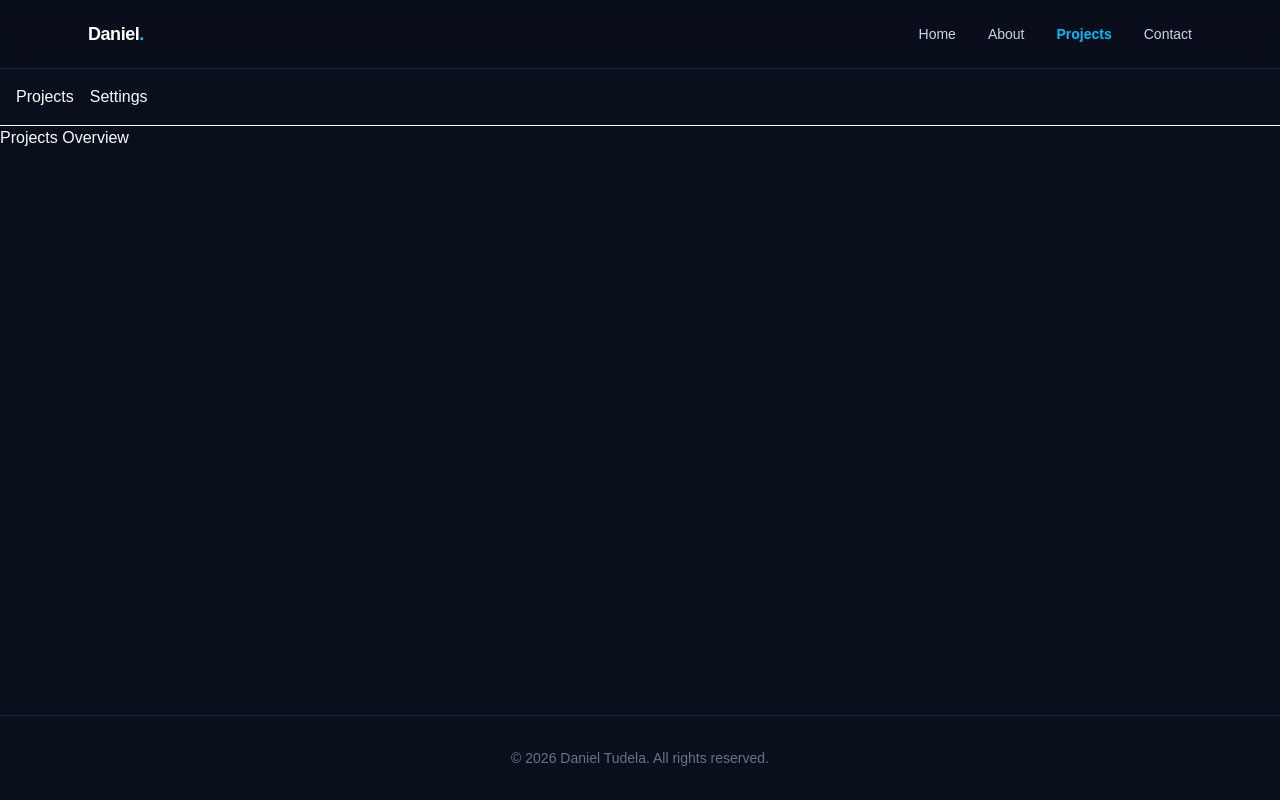
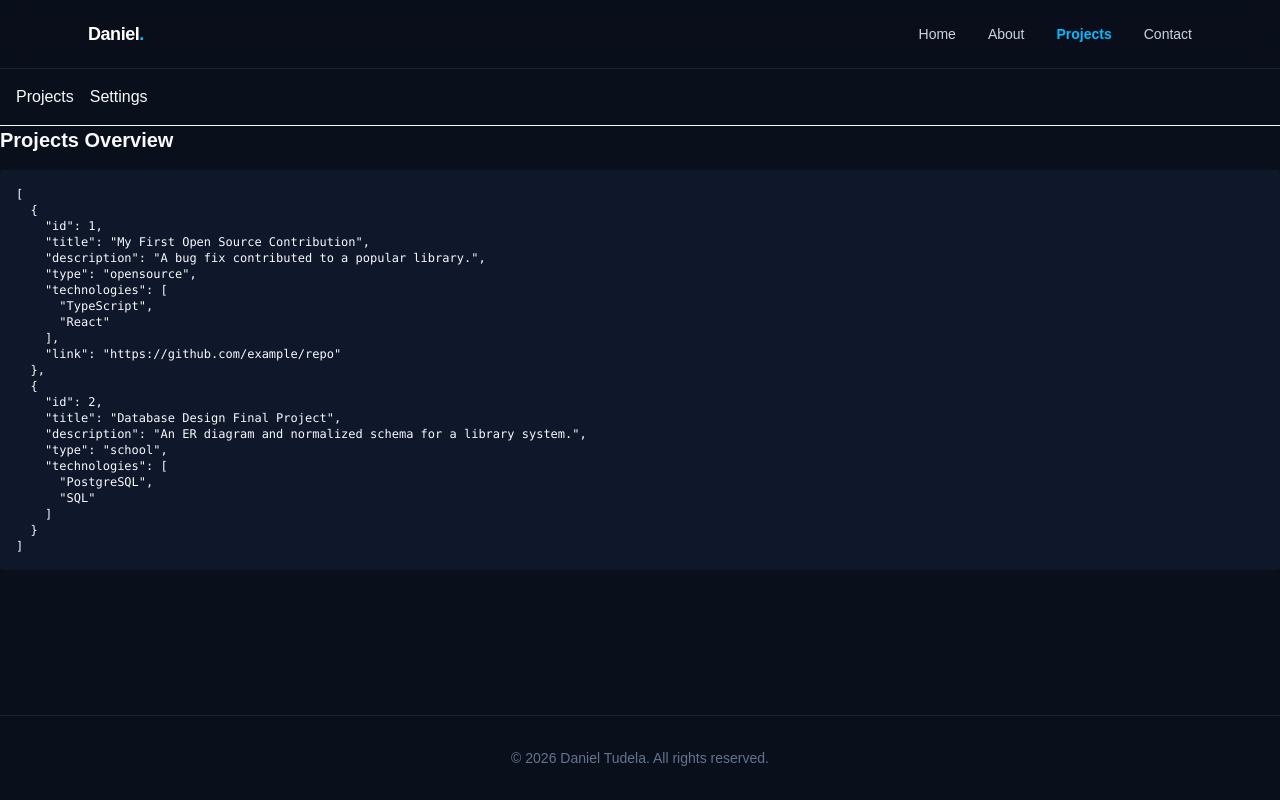
Before and after one commit to dani71296/wdd430-portfolio, a Next.js app: page /projects in a window 1280 px wide. Built offline with nearby package versions, Linux system fonts and the light colour scheme.

Commit message:
assignamentes done

```diff
--- /dev/null
+++ b/app/api/projects/[id]/route.ts
@@ -0,0 +1,33 @@
+import { NextRequest, NextResponse } from "next/server";
+import { getProjectById } from "@/lib/projects-db";
+
+export async function GET(
+    request: NextRequest,
+    { params }: { params: Promise<{ id: string }> }
+) {
+    // 1. Obtenemos el parámetro 'id' de la URL
+    const { id } = await params;
+    const numericId = Number(id);
+
+    // 2. Validación: Si el ID no es un número válido (ej. "abc")
+    if (isNaN(numericId)) {
+        return NextResponse.json(
+            { error: "Invalid ID format. Must be a number." },
+            { status: 400 }
+        );
+    }
+
+    // 3. Buscar el proyecto en la base de datos
+    const project = getProjectById(numericId);
+
+    // 4. Validación: Si no se encontró el proyecto con ese ID
+    if (!project) {
+        return NextResponse.json(
+            { error: "Project not found." },
+            { status: 404 }
+        );
+    }
+
+    // 5. Si todo está bien, devolvemos el proyecto
+    return NextResponse.json(project);
+}
--- /dev/null
+++ b/app/api/projects/route.ts
@@ -0,0 +1,14 @@
+import { NextRequest, NextResponse } from "next/server";
+import { getProjects } from "@/lib/projects-db";
+
+export async function GET(request: NextRequest) {
+    // Extraemos la URL de la petición para leer los query parameters
+    const { searchParams } = new URL(request.url);
+    const type = searchParams.get("type");
+
+    // Obtenemos los proyectos (filtrados si viene 'type', o todos si no viene)
+    const data = getProjects(type);
+
+    // Retornamos la respuesta en formato JSON
+    return NextResponse.json(data);
+}
--- a/app/projects/opensource/page.tsx
+++ b/app/projects/opensource/page.tsx
@@ -1,3 +1,22 @@
-export default function OpenSourcePage() {
-    return <h1>Open Source Projects</h1>;
+import { Project } from "@/lib/projects-db";
+
+async function getOpenSourceProjects(): Promise<Project[]> {
+    const res = await fetch("http://localhost:3000/api/projects?type=opensource", {
+        cache: "no-store",
+    });
+    if (!res.ok) throw new Error("Failed to fetch open source projects");
+    return res.json();
 }
+
+export default async function OpenSourcePage() {
+    const projects = await getOpenSourceProjects();
+
+    return (
+        <div>
+            <h1 className="text-xl font-bold mb-4">Open Source Projects</h1>
+            <pre className="bg-slate-900 p-4 rounded text-xs overflow-auto">
+                {JSON.stringify(projects, null, 2)}
+            </pre>
+        </div>
+    );
+}
--- a/app/projects/page.tsx
+++ b/app/projects/page.tsx
@@ -1,3 +1,22 @@
-export default function ProjectsPage() {
-    return <h1>Projects Overview</h1>;
+import { Project } from "@/lib/projects-db";
+
+async function getProjects(): Promise<Project[]> {
+    const res = await fetch("http://localhost:3000/api/projects", {
+        cache: "no-store",
+    });
+    if (!res.ok) throw new Error("Failed to fetch projects");
+    return res.json();
 }
+
+export default async function ProjectsPage() {
+    const projects = await getProjects();
+
+    return (
+        <div>
+            <h1 className="text-xl font-bold mb-4">Projects Overview</h1>
+            <pre className="bg-slate-900 p-4 rounded text-xs overflow-auto">
+                {JSON.stringify(projects, null, 2)}
+            </pre>
+        </div>
+    );
+}
--- a/app/projects/school/page.tsx
+++ b/app/projects/school/page.tsx
@@ -1,3 +1,22 @@
-export default function SchoolPage() {
-    return <h1>School Projects</h1>;
+import { Project } from "@/lib/projects-db";
+
+async function getSchoolProjects(): Promise<Project[]> {
+    const res = await fetch("http://localhost:3000/api/projects?type=school", {
+        cache: "no-store",
+    });
+    if (!res.ok) throw new Error("Failed to fetch school projects");
+    return res.json();
 }
+
+export default async function SchoolPage() {
+    const projects = await getSchoolProjects();
+
+    return (
+        <div>
+            <h1 className="text-xl font-bold mb-4">School Projects</h1>
+            <pre className="bg-slate-900 p-4 rounded text-xs overflow-auto">
+                {JSON.stringify(projects, null, 2)}
+            </pre>
+        </div>
+    );
+}
--- /dev/null
+++ b/lib/projects-db.ts
@@ -0,0 +1,35 @@
+export interface Project {
+    id: number;
+    title: string;
+    description: string;
+    type: 'opensource' | 'school';
+    technologies: string[];
+    link?: string;
+}
+
+export const projects: Project[] = [
+    {
+        id: 1,
+        title: 'My First Open Source Contribution',
+        description: 'A bug fix contributed to a popular library.',
+        type: 'opensource',
+        technologies: ['TypeScript', 'React'],
+        link: 'https://github.com/example/repo'
+    },
+    {
+        id: 2,
+        title: 'Database Design Final Project',
+        description: 'An ER diagram and normalized schema for a library system.',
+        type: 'school',
+        technologies: ['PostgreSQL', 'SQL']
+    }
+];
+
+export function getProjects(type?: string | null): Project[] {
+    if (type) return projects.filter(p => p.type === type);
+    return projects;
+}
+
+export function getProjectById(id: number): Project | null {
+    return projects.find(p => p.id === id) ?? null;
+}
```
